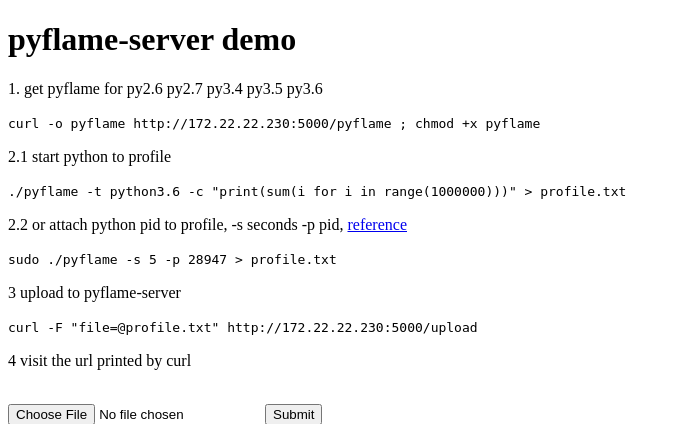
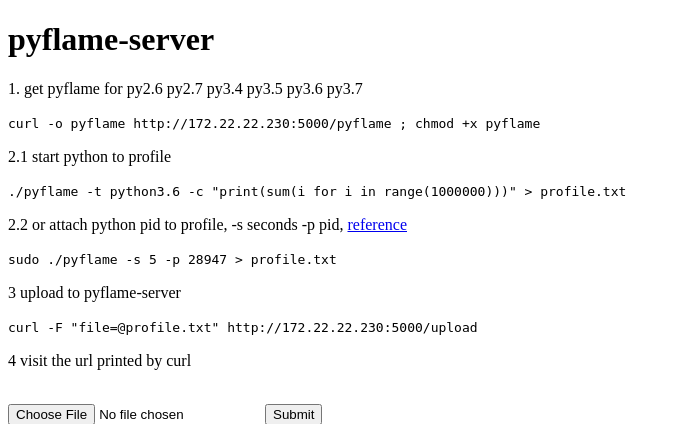
Before and after one commit to Meteorix/pyflame-server, a Flask app: page / in a window 1280 px wide. Shown: the top 424 px of the page, without its empty margins (0-680 px from the left). Run offline with Flask 2, Linux system fonts and the light colour scheme.

Commit message:
add py3.7 support

```diff
--- a/templates/upload.html
+++ b/templates/upload.html
@@ -4,9 +4,9 @@
     <title>pyflame-server</title>
 </head>
 <body>
-    <h1>pyflame-server demo</h1>
+    <h1>pyflame-server</h1>
     <div>
-        <p>1. get pyflame for py2.6 py2.7 py3.4 py3.5 py3.6</p>
+        <p>1. get pyflame for py2.6 py2.7 py3.4 py3.5 py3.6 py3.7</p>
         <code>curl -o pyflame http://172.22.22.230:5000/pyflame ; chmod +x pyflame</code>
         <p>2.1 start python to profile</p>
         <code>./pyflame -t python3.6 -c "print(sum(i for i in range(1000000)))" > profile.txt </code>
```
Also changed, not shown: 1 other file.
